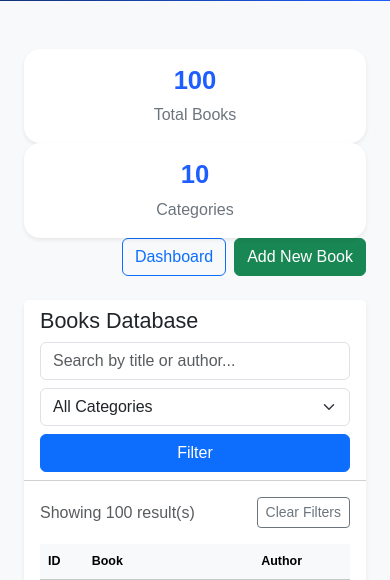
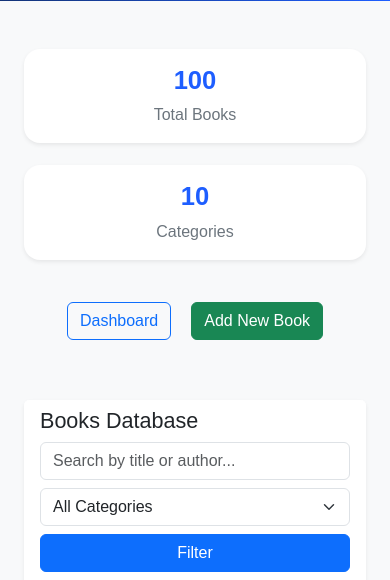
Before and after one commit to anxhelobanushi-droid/online-bookstore-recommendation-system, a Flask app: page /admin/books in a window 390 px wide. Shown: the part 308-888 px from the top of the page. Run offline with Flask 3, Linux system fonts and the light colour scheme; a user stored in the database is signed in; data comes from the database, SQL or seed files in the repository.

Commit message:
Improve admin books mobile spacing

```diff
--- a/static/css/style.css
+++ b/static/css/style.css
@@ -561,32 +561,34 @@ html {
 }
 
 /* =========================
-   ADMIN BOOKS - MOBILE
+   ADMIN BOOKS - MOBILE FIX
 ========================= */
 @media (max-width: 768px) {
 
-    /* Total Books & Categories */
-    .stats-card,
-    .dashboard-stat-card {
-        margin-bottom: 20px !important;
+    /* Distancë mes kartave Total Books dhe Categories */
+    .row.mb-4 > .col-md-3 {
+        margin-bottom: 22px !important;
     }
 
-    /* Dashboard & Add New Book buttons */
-    .admin-actions,
-    .action-buttons {
-        margin-top: 25px !important;
-        margin-bottom: 25px !important;
+    /* Butonat Dashboard dhe Add New Book më poshtë */
+    .row.mb-4 > .col-md-6.text-end {
+        margin-top: 12px !important;
+        margin-bottom: 28px !important;
+        justify-content: center !important;
+        text-align: center !important;
+        gap: 12px;
     }
 
-    .admin-actions .btn,
-    .action-buttons .btn {
-        margin: 8px !important;
+    .row.mb-4 > .col-md-6.text-end .btn {
+        margin-top: 8px !important;
+        margin-bottom: 8px !important;
     }
 
-    /* View / Edit / Delete buttons */
-    .table td .btn {
+    /* View / Edit / Delete njëri poshtë tjetrit */
+    .table td.text-center .btn,
+    .table td.text-center form {
         display: block;
-        width: 90px;
+        width: 95px;
         margin: 8px auto !important;
     }
 }
```
